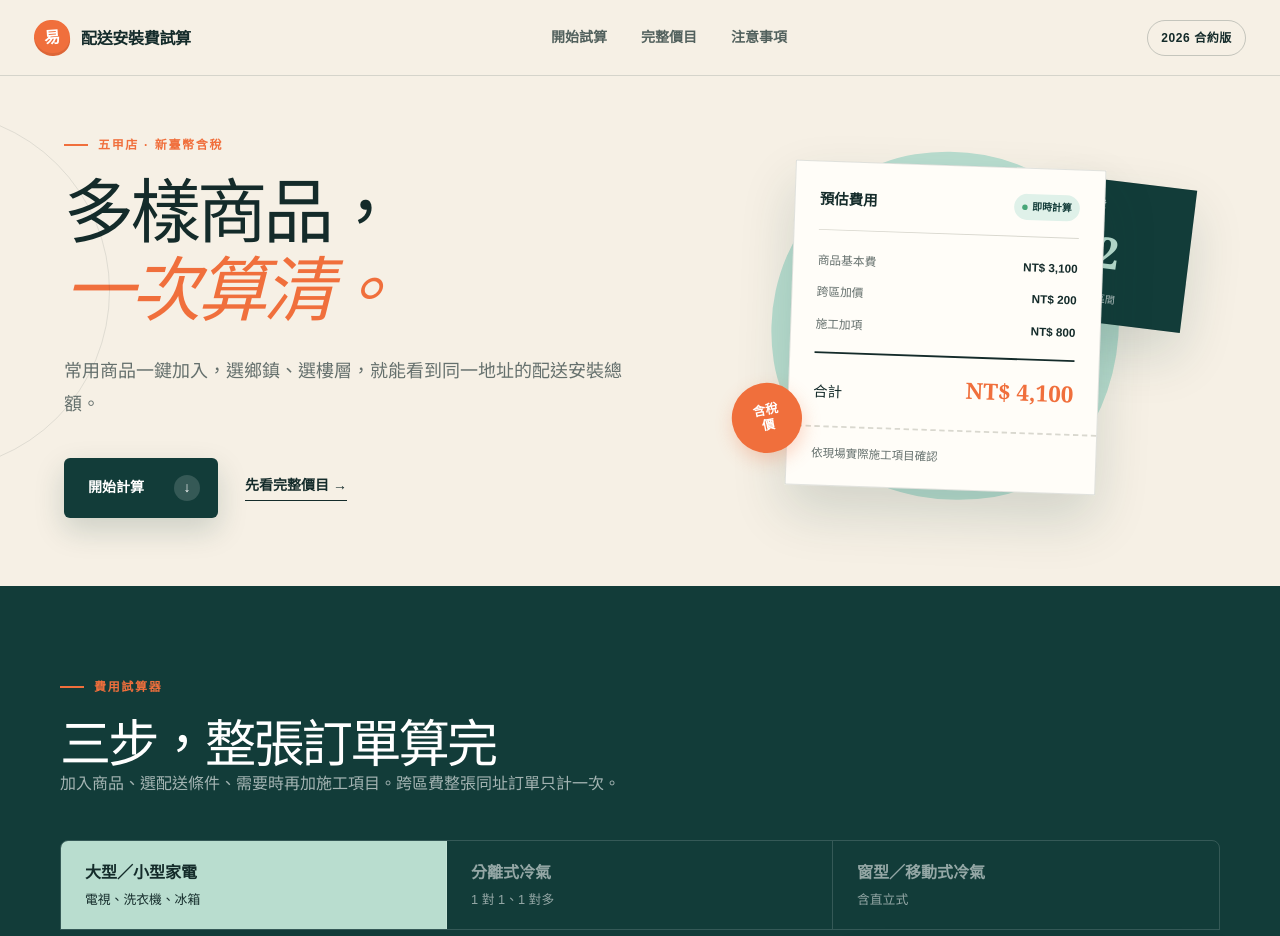
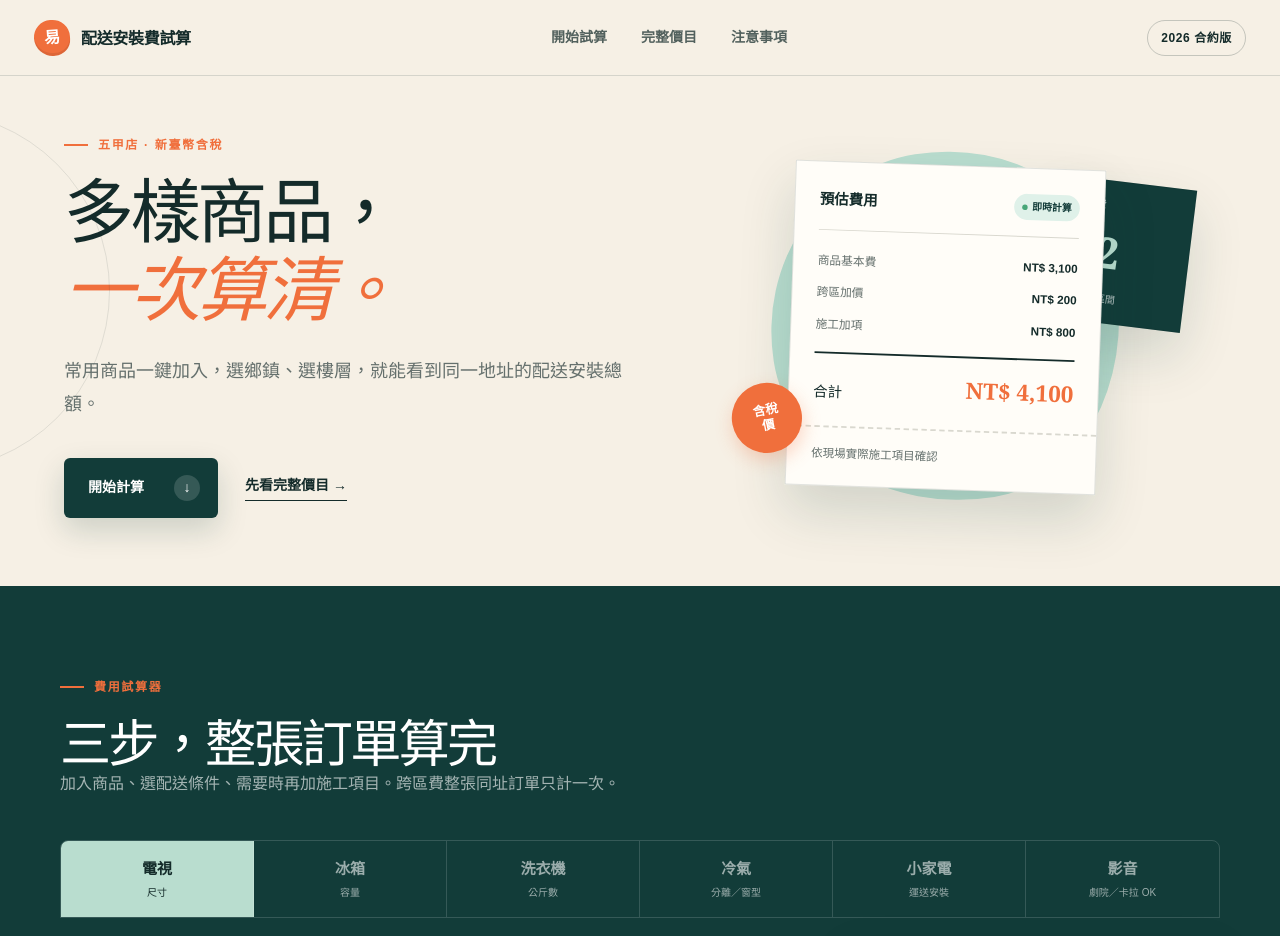
Before and after one commit to lalawgwg99/WGapp, a Next.js app: page / in a window 1280 px wide. Shown: the top 936 px of the page. Built offline with nearby package versions, Linux system fonts and the light colour scheme.

Commit message:
Group products by category

```diff
--- a/app/globals.css
+++ b/app/globals.css
@@ -119,13 +119,13 @@ main { overflow: hidden; }
 .section-heading h2, .area-intro h2 { font-size: clamp(38px, 4vw, 55px); }
 .section-heading > p:last-child, .heading-row p, .area-intro > p { color: var(--muted); line-height: 1.7; }
 .light-heading > p:last-child { color: rgba(255,255,255,.62); }
-.mode-tabs { max-width: 1160px; margin: 0 auto 20px; display: grid; grid-template-columns: repeat(3, 1fr); border: 1px solid rgba(255,255,255,.15); border-radius: 8px 8px 0 0; overflow: hidden; }
-.mode-tab { color: rgba(255,255,255,.55); background: transparent; border: 0; border-right: 1px solid rgba(255,255,255,.15); padding: 20px 24px; text-align: left; cursor: pointer; transition: .2s; }
-.mode-tab:last-child { border-right: 0; }
-.mode-tab span, .mode-tab small { display: block; }
-.mode-tab span { font-weight: 900; }
-.mode-tab small { margin-top: 5px; }
-.mode-tab.active { color: var(--ink); background: var(--mint); }
+.category-tabs { max-width: 1160px; margin: 0 auto 20px; display: grid; grid-template-columns: repeat(6, 1fr); border: 1px solid rgba(255,255,255,.15); border-radius: 8px 8px 0 0; overflow: hidden; }
+.category-tab { color: rgba(255,255,255,.58); background: transparent; border: 0; border-right: 1px solid rgba(255,255,255,.15); padding: 17px 14px; text-align: center; cursor: pointer; transition: .2s; }
+.category-tab:last-child { border-right: 0; }
+.category-tab span, .category-tab small { display: block; }
+.category-tab span { font-size: 15px; font-weight: 900; }
+.category-tab small { margin-top: 5px; font-size: 10px; }
+.category-tab.active { color: var(--ink); background: var(--mint); }
 .calculator-grid { max-width: 1160px; margin: 0 auto; display: grid; grid-template-columns: minmax(0,1.48fr) minmax(320px,.72fr); gap: 20px; align-items: start; }
 .calculator-form { background: var(--paper); color: var(--ink); border-radius: 0 0 8px 8px; overflow: hidden; }
 .step-block { padding: 32px; border-bottom: 1px solid var(--line); }
@@ -294,10 +294,10 @@ footer a:hover { opacity: 1; }
   .calculator-section { padding: 68px 16px 75px; }
   .section-heading { margin-bottom: 30px; }
   .section-heading h2, .area-intro h2 { font-size: 39px; }
-  .mode-tabs { grid-template-columns: 1fr; border-radius: 8px 8px 0 0; }
-  .mode-tab { border-right: 0; border-bottom: 1px solid rgba(255,255,255,.15); padding: 15px 18px; }
-  .mode-tab:last-child { border-bottom: 0; }
-  .mode-tab small { display: none; }
+  .category-tabs { grid-template-columns: repeat(3, 1fr); border-radius: 8px 8px 0 0; }
+  .category-tab { border-bottom: 1px solid rgba(255,255,255,.15); padding: 14px 8px; }
+  .category-tab:nth-child(3n) { border-right: 0; }
+  .category-tab small { display: none; }
   .step-block { padding: 25px 18px; }
   .field-grid, .field-grid.add-grid, .field-grid.two { grid-template-columns: 1fr; }
   .cart-row { grid-template-columns: 27px minmax(0,1fr) 78px; padding: 12px 0; }
--- a/app/layout.tsx
+++ b/app/layout.tsx
@@ -8,7 +8,7 @@ export const metadata: Metadata = {
   openGraph: {
     title: "同址混搭，一次合計｜配送安裝費試算",
     description: "同一地址混搭多種家電，快速合計配送、跨區、樓層與冷氣安裝費用。",
-    images: [{ url: "/og-v2.png", width: 1200, height: 630 }],
+    images: [{ url: "/og-v3.png", width: 1200, height: 630 }],
     locale: "zh_TW",
     type: "website",
   },
@@ -16,7 +16,7 @@ export const metadata: Metadata = {
     card: "summary_large_image",
     title: "同址混搭，一次合計｜配送安裝費試算",
     description: "同一地址混搭多種家電，快速合計配送、跨區、樓層與冷氣安裝費用。",
-    images: ["/og-v2.png"],
+    images: ["/og-v3.png"],
   },
 };
 
--- a/app/page.tsx
+++ b/app/page.tsx
@@ -158,6 +158,15 @@ const areaOptions = Object.entries(areaFees).flatMap(([fee, info]) =>
   })),
 );
 const quickProductIds = ["tv55", "washer12", "fridge399", "split36", "window32"];
+type ProductCategory = "電視" | "冰箱" | "洗衣機" | "冷氣" | "小家電" | "影音";
+const productCategories: Array<{ id: ProductCategory; hint: string }> = [
+  { id: "電視", hint: "尺寸" },
+  { id: "冰箱", hint: "容量" },
+  { id: "洗衣機", hint: "公斤數" },
+  { id: "冷氣", hint: "分離／窗型" },
+  { id: "小家電", hint: "運送安裝" },
+  { id: "影音", hint: "劇院／卡拉 OK" },
+];
 const preferredExtras: Record<"appliance" | "split" | "window", string[]> = {
   appliance: ["door", "fridge-door", "washer-head-single", "washer-head-double", "tv-wall59", "tv-existing"],
   split: ["ac-remove11", "pipe23", "duct80", "hole25", "galv-small", "socket"],
@@ -166,6 +175,7 @@ const preferredExtras: Record<"appliance" | "split" | "window", string[]> = {
 
 export default function Home() {
   const [mode, setMode] = useState<"appliance" | "split" | "window">("appliance");
+  const [productCategory, setProductCategory] = useState<ProductCategory>("電視");
   const [productId, setProductId] = useState(products[0].id);
   const [quantity, setQuantity] = useState(1);
   const [cart, setCart] = useState<Record<string, number>>({});
@@ -177,13 +187,31 @@ export default function Home() {
   const [query, setQuery] = useState("");
   const [feeFilter, setFeeFilter] = useState("全部");
 
-  const currentList = mode === "appliance" ? products : mode === "split" ? splitAC : windowAC;
+  const currentList = productCategory === "電視" ? products.filter((item) => item.category === "電視")
+    : productCategory === "冰箱" ? products.filter((item) => item.category === "冰箱")
+    : productCategory === "洗衣機" ? products.filter((item) => item.category === "洗衣")
+    : productCategory === "小家電" ? products.filter((item) => item.category === "小型家電")
+    : productCategory === "影音" ? products.filter((item) => item.category === "影音")
+    : [...splitAC, ...windowAC];
   const current = currentList.find((item) => item.id === productId) ?? currentList[0];
 
-  const switchMode = (next: typeof mode) => {
-    const list = next === "appliance" ? products : next === "split" ? splitAC : windowAC;
-    setMode(next);
+  const switchCategory = (next: ProductCategory) => {
+    const list = next === "電視" ? products.filter((item) => item.category === "電視")
+      : next === "冰箱" ? products.filter((item) => item.category === "冰箱")
+      : next === "洗衣機" ? products.filter((item) => item.category === "洗衣")
+      : next === "小家電" ? products.filter((item) => item.category === "小型家電")
+      : next === "影音" ? products.filter((item) => item.category === "影音")
+      : [...splitAC, ...windowAC];
+    setProductCategory(next);
+    setMode(next === "冷氣" ? "split" : "appliance");
     setProductId(list[0].id);
+  };
+
+  const selectProduct = (id: string) => {
+    setProductId(id);
+    if (splitAC.some((item) => item.id === id)) setMode("split");
+    else if (windowAC.some((item) => item.id === id)) setMode("window");
+    else setMode("appliance");
   };
 
   const extraTotal = Object.entries(selectedExtras).reduce((sum, [id, qty]) => {
@@ -316,20 +344,16 @@ export default function Home() {
           <p>加入商品、選配送條件、需要時再加施工項目。跨區費整張同址訂單只計一次。</p>
         </div>
 
-        <div className="mode-tabs" role="tablist" aria-label="選擇試算類型">
-          {[
-            ["appliance", "大型／小型家電", "電視、洗衣機、冰箱"],
-            ["split", "分離式冷氣", "1 對 1、1 對多"],
-            ["window", "窗型／移動式冷氣", "含直立式"],
-          ].map(([value, label, hint]) => (
+        <div className="category-tabs" role="tablist" aria-label="商品分類">
+          {productCategories.map((category) => (
             <button
-              key={value}
-              className={mode === value ? "mode-tab active" : "mode-tab"}
-              onClick={() => switchMode(value as typeof mode)}
+              key={category.id}
+              className={productCategory === category.id ? "category-tab active" : "category-tab"}
+              onClick={() => switchCategory(category.id)}
               role="tab"
-              aria-selected={mode === value}
+              aria-selected={productCategory === category.id}
             >
-              <span>{label}</span><small>{hint}</small>
+              <span>{category.id}</span><small>{category.hint}</small>
             </button>
           ))}
         </div>
@@ -354,9 +378,22 @@ export default function Home() {
               </div>
               <div className="field-grid add-grid">
                 <label className="field wide">
-                  <span>商品或安裝規格</span>
-                  <select value={productId} onChange={(e) => setProductId(e.target.value)}>
-                    {currentList.map((item) => <option key={item.id} value={item.id}>{item.name} — {money(item.price ?? 0)}</option>)}
+                  <span>{productCategory}規格</span>
+                  <select value={productId} onChange={(e) => selectProduct(e.target.value)}>
+                    {productCategory === "冷氣" ? (
+                      <>
+                        <optgroup label="分離式冷氣">
+                          {splitAC.map((item) => <option key={item.id} value={item.id}>{item.name} — {money(item.price ?? 0)}</option>)}
+                        </optgroup>
+                        <optgroup label="窗型／直立式／移動式冷氣">
+                          {windowAC.map((item) => <option key={item.id} value={item.id}>{item.name} — {money(item.price ?? 0)}</option>)}
+                        </optgroup>
+                      </>
+                    ) : (
+                      <optgroup label={productCategory}>
+                        {currentList.map((item) => <option key={item.id} value={item.id}>{item.name} — {money(item.price ?? 0)}</option>)}
+                      </optgroup>
+                    )}
                   </select>
                 </label>
                 <label className="field">
--- a/index.html
+++ b/index.html
@@ -9,7 +9,7 @@
     />
     <meta property="og:title" content="同址混搭，一次合計｜配送安裝費試算" />
     <meta property="og:description" content="同一地址混搭多種家電，快速合計配送、跨區、樓層與冷氣安裝費用。" />
-    <meta property="og:image" content="https://wgapp.pages.dev/og-v2.png" />
+    <meta property="og:image" content="https://wgapp.pages.dev/og-v3.png" />
     <meta property="og:image:width" content="1200" />
     <meta property="og:image:height" content="630" />
     <meta property="og:locale" content="zh_TW" />
```
Also changed, not shown: public/og-v3.png (added).
